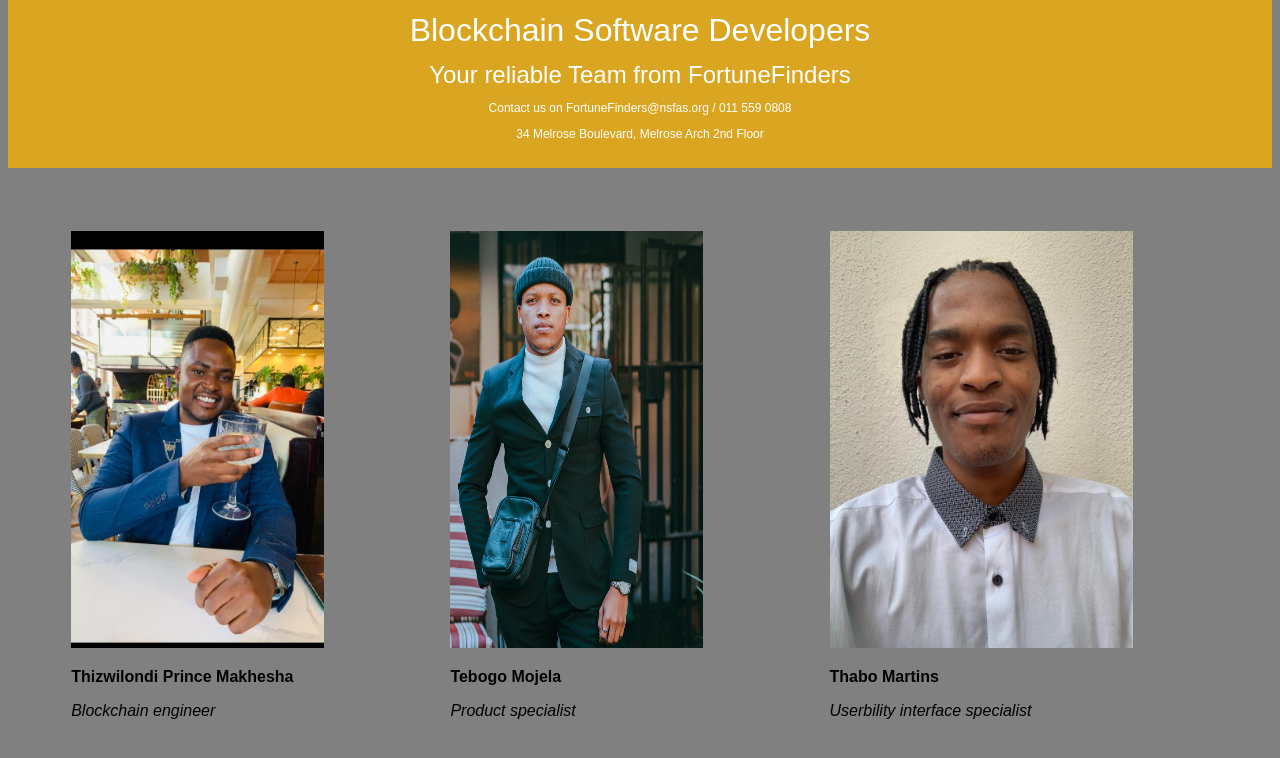
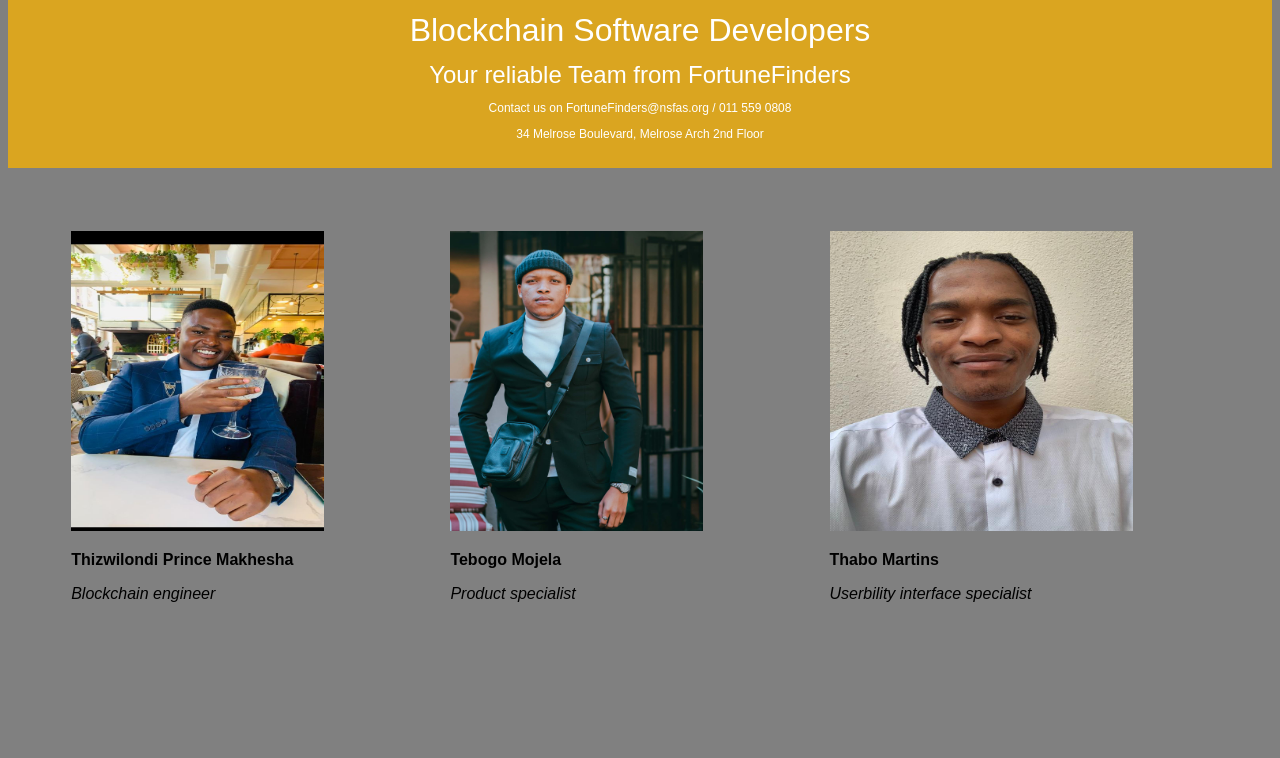
Before and after one commit to Whizcat/capstone, a plain HTML site: page index.html in a window 1280 px wide. Shown: the part 682-1440 px from the top of the page. After the commit the page ends 1372 px from the top, so only its background shows below. Drawn offline with Linux system fonts and the light colour scheme.

Commit message:
twwo commit

```diff
--- a/index.html
+++ b/index.html
@@ -248,20 +248,20 @@ img {
 
   <div class="row">
     <div class="column">
-      <img src="img_chania.jpg" alt="Snow" style="width:100%;  height:417px;">
+      <img src="img_chania.jpg" alt="Snow" style="width:100%;  height:300px;">
       <b><p>Thizwilondi Prince Makhesha  </p></b>
        <em><p>Blockchain engineer</p>  </em>
 
     </div>
     <div class="column">
-      <img src="img_teb.jpg" alt="Forest" style="width:100%;  height:417px;" >
+      <img src="img_teb.jpg" alt="Forest" style="width:100%;  height:300px;" >
       <b><p>Tebogo Mojela
       </p></b>
 <p> <em>Product specialist</p></em>
 
     </div>
     <div class="column">
-      <img src="img_thabo.jpg" alt="Mountains" style="width:120%;   height:417px;">
+      <img src="img_thabo.jpg" alt="Mountains" style="width:120%;   height: 300px;">
       <b><p>Thabo Martins </p></b>
       <p> <em>Userbility interface specialist</p></em>
     </div>
```
